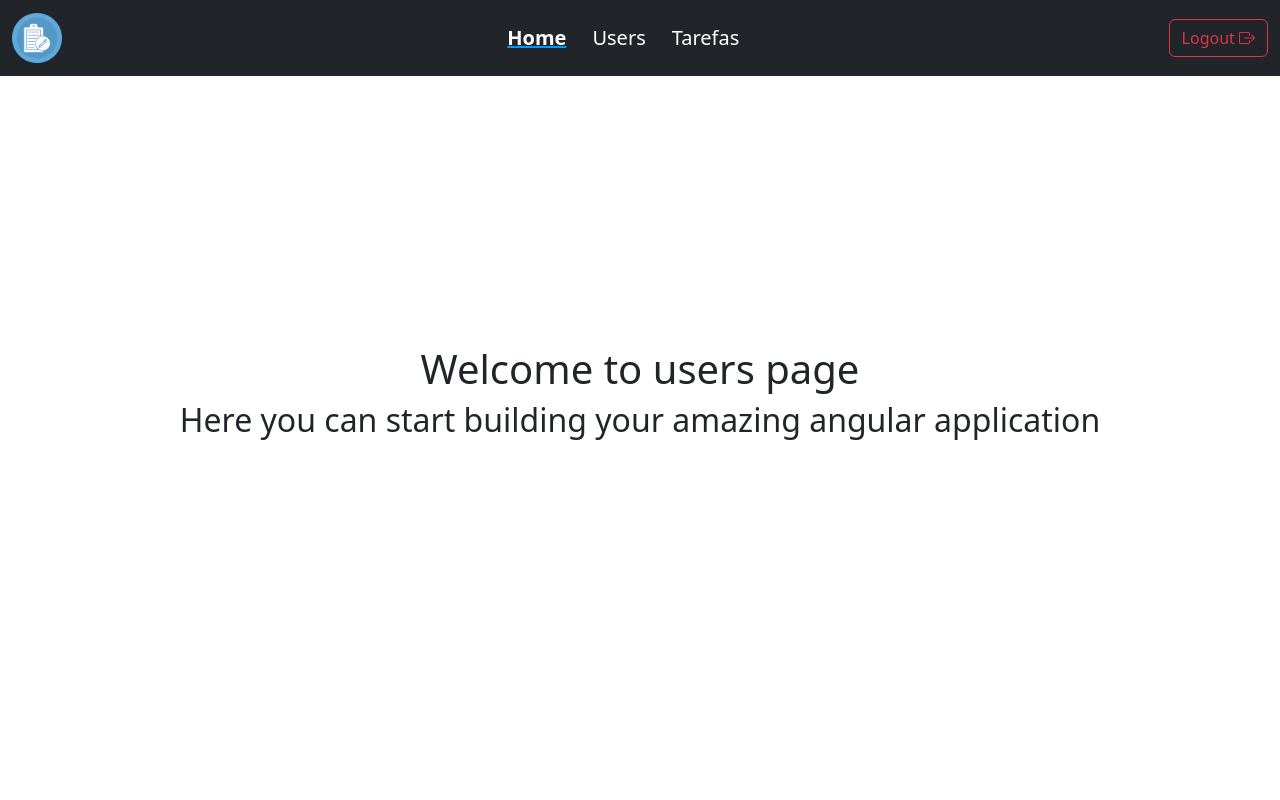
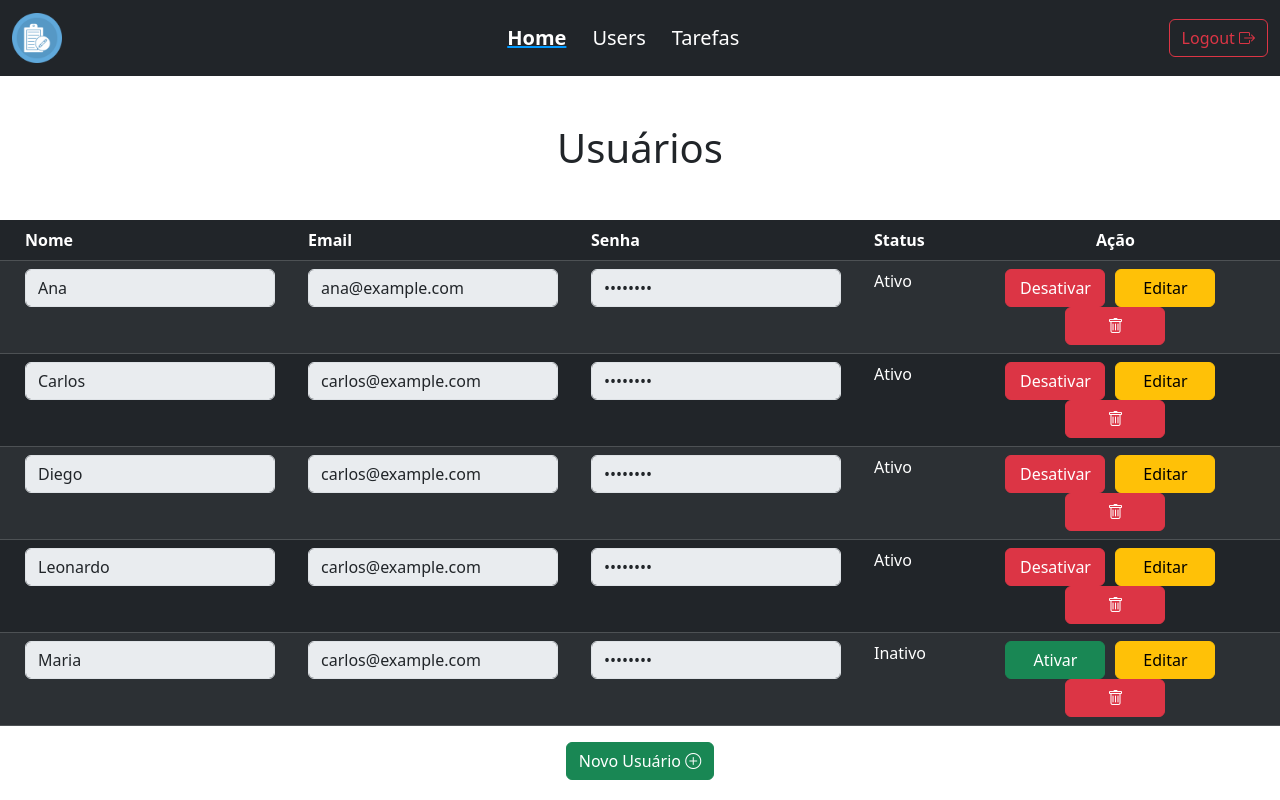
Before and after one commit to leorossiio/Facens, an Angular app in the folder 5º Semestre/Desenvolvimento-web/crud-app-angular - AC2/: page /app/users in a window 1280 px wide. Built offline with nearby package versions, Linux system fonts and the light colour scheme.

Commit message:
feat: adds new functions to user component to edit columns

```diff
--- a/5º Semestre/Desenvolvimento-web/crud-app-angular - AC2/src/app/pages/home/components/users/users.component.css
+++ b/5º Semestre/Desenvolvimento-web/crud-app-angular - AC2/src/app/pages/home/components/users/users.component.css
@@ -2,3 +2,74 @@
   min-height: 100%;
   height: 80vh;
 }
+.botao-verde {
+  background-color: green;
+  color: white;
+  border-color: green
+}
+
+.botao-verde:focus,
+.botao-verde:active {
+  box-shadow: 0 0 0 0.2rem rgba(0, 255, 0, 0.5);
+  /* Adiciona um efeito de sombra verde quando o botão está ativo ou focado */
+}
+
+.botao-laranja {
+  background-color: rgb(255, 120, 48);
+  color: white;
+  border-color: rgb(255, 120, 48);
+}
+
+.botao-laranja:focus,
+.botao-laranja:active {
+  box-shadow: 0 0 0 0.2rem rgb(255, 120, 48);
+  /* Adiciona um efeito de sombra verde quando o botão está ativo ou focado */
+}
+
+.coluna-tabela {
+  font-size: 20px;
+}
+
+.descricao-Usuario {
+  width: 220px;
+  display: flex;
+  /* Usa o flexbox para alinhar verticalmente */
+  align-items: center;
+  /* Centraliza verticalmente o conteúdo */
+  /* Centraliza horizontalmente o conteúdo */
+  margin-top: 10px;
+  /* Adiciona margem superior */
+  margin-bottom: 10px;
+  /* Adiciona margem inferior */
+}
+
+.status {
+  width: 220px;
+  display: flex;
+  /* Usa o flexbox para alinhar verticalmente */
+  align-items: center;
+  /* Centraliza verticalmente o conteúdo */
+  margin-top: 10px;
+  /* Adiciona margem superior */
+  margin-bottom: 10px;
+  /* Adiciona margem inferior */
+}
+
+.linha-Usuario {
+  height: 50px;
+  /* Defina a altura da linha como desejado */
+  display: flex;
+  /* Usa o flexbox para alinhar verticalmente o conteúdo */
+  align-items: center;
+  /* Centraliza verticalmente o conteúdo */
+}
+
+td,
+th {
+  padding-left: 25px;
+}
+
+
+.btn-acao {
+  width: 100px;
+}
--- a/5º Semestre/Desenvolvimento-web/crud-app-angular - AC2/src/app/pages/home/components/users/users.component.html
+++ b/5º Semestre/Desenvolvimento-web/crud-app-angular - AC2/src/app/pages/home/components/users/users.component.html
@@ -1,8 +1,87 @@
-<div class="container-fluid">
-  <div class="row  align-items-center text-center full-height">
-    <div class="col">
-      <h1>Welcome to users page</h1>
-      <h2>Here you can start building your amazing angular application</h2>
-    </div>
-  </div>
+<h1 class="text-center mt-5 mb-5">Usuários</h1>
+<table class="table table-striped table-dark">
+  <thead>
+    <tr>
+      <th scope="col">Nome</th>
+      <th scope="col">Email</th>
+      <th scope="col">Senha</th>
+      <th scope="col">Status</th>
+      <th scope="col" class="text-center">Ação</th>
+    </tr>
+  </thead>
+  <tbody>
+    <tr *ngFor="let user of user">
+      <td>
+        <!-- Usando `ngClass` para alternar a cor de fundo e `ngDisabled` para desabilitar o input -->
+        <input
+          [(ngModel)]="user.nome"
+          class="form-control"
+          [ngClass]="{
+            'invisible-color': !user.editing,
+            'visible-color': user.editing
+          }"
+          [disabled]="!user.editing"
+        />
+      </td>
+      <td>
+        <input
+          [(ngModel)]="user.email"
+          class="form-control"
+          [ngClass]="{
+            'invisible-color': !user.editing,
+            'visible-color': user.editing
+          }"
+          [disabled]="!user.editing"
+        />
+      </td>
+      <td>
+        <input
+          [(ngModel)]="user.senha"
+          type="password"
+          class="form-control"
+          [ngClass]="{
+            'invisible-color': !user.editing,
+            'visible-color': user.editing
+          }"
+          [disabled]="!user.editing"
+        />
+      </td>
+      <td>
+        <div>
+          <span>{{ user.status }}</span>
+        </div>
+      </td>
+      <td class="text-center">
+        <button
+          class="btn btn-acao"
+          style="margin-right: 10px"
+          [ngClass]="{
+                'btn-danger': user.status === 'Ativo',
+                'btn-success': user.status === 'Inativo',
+              }"
+          (click)="botaoAlterarStatus(user)"
+        >
+          {{ user.status === "Ativo" ? "Desativar" : "Ativar" }}
+        </button>
+        <button
+          class="btn btn-acao"
+          style="margin-right: 10px"
+          [class.btn-warning]="!user.editing"
+          [class.btn-success]="user.editing"
+          (click)="editarUsuario(user)"
+        >
+          {{ user.editing ? "Salvar" : "Editar" }}
+        </button>
+        <button class="btn btn-danger btn-acao" (click)="deletarUsuario(user)">
+          <i class="bi bi-trash"></i>
+        </button>
+      </td>
+    </tr>
+  </tbody>
+</table>
+
+<div class="d-flex justify-content-center">
+  <button class="btn btn-success" id="nova-Usuario" (click)="incluirUsuario()">
+    Novo Usuário <i class="bi bi-plus-circle"></i>
+  </button>
 </div>
--- a/5º Semestre/Desenvolvimento-web/crud-app-angular - AC2/src/app/pages/home/components/users/users.component.ts
+++ b/5º Semestre/Desenvolvimento-web/crud-app-angular - AC2/src/app/pages/home/components/users/users.component.ts
@@ -7,4 +7,41 @@
 })
 export class UsersComponent {
 
+  user = [
+    { nome: 'Ana', email: 'ana@example.com', senha: 'senha123', status: 'Ativo', editing: false },
+    { nome: 'Carlos', email: 'carlos@example.com', senha: 'senha123', status: 'Ativo', editing: false },
+    { nome: 'Diego', email: 'carlos@example.com', senha: 'senha123', status: 'Ativo', editing: false },
+    { nome: 'Leonardo', email: 'carlos@example.com', senha: 'senha123', status: 'Ativo', editing: false },
+    { nome: 'Maria', email: 'carlos@example.com', senha: 'senha123', status: 'Inativo', editing: false }
+  ];
+
+  botaoAlterarStatus(user: any) {
+    user.status = user.status === 'Ativo' ? 'Inativo' : 'Ativo';
+  }
+
+  editarUsuario(user: any) {
+    user.editing = !user.editing;
+  }
+
+  salvarEdicao(user: any) {
+    user.editing = false;
+  }
+
+  deletarUsuario(user: any) {
+    const index = this.user.indexOf(user);
+    if (index !== -1) {
+      this.user.splice(index, 1);
+    }
+  }
+  incluirUsuario() {
+    const novoUsuario = {
+      nome: '',
+      email: '',
+      senha: '',
+      status: 'Ativo',
+      editing: true
+    };
+    this.user.push(novoUsuario);
+  }
+
 }
```
